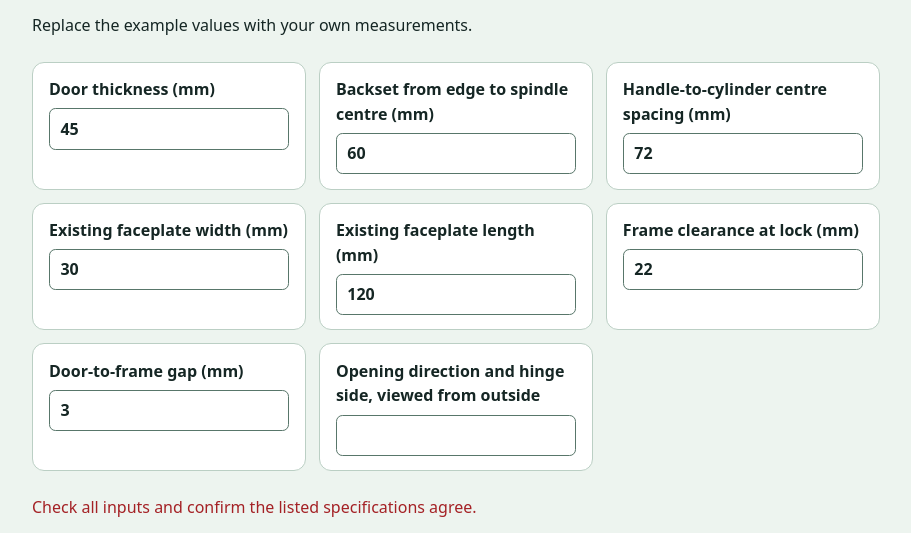
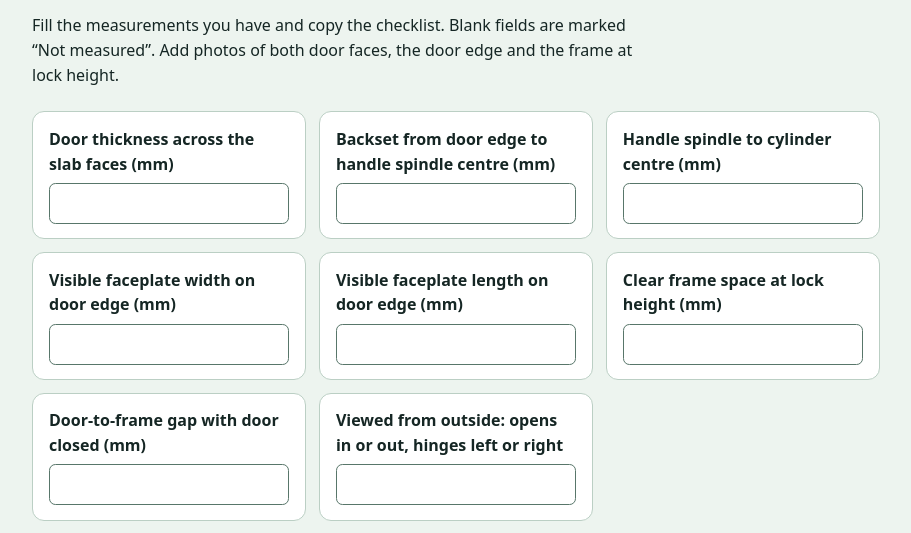
Before and after one commit to Elechid/smart-lock-measurement-checklist, a plain HTML site: page index.html in a window 1280 px wide. Shown: the part 265-798 px from the top of the page, without its empty margins (184-1095 px from the left). Drawn offline with Linux system fonts and the light colour scheme.

Commit message:
Improve bilingual inputs, results and related guide links

```diff
--- a/app.mjs
+++ b/app.mjs
@@ -14,9 +14,9 @@ const fields = selected.fields.map(([, , initial, min, step, max]) => {
   const label = document.createElement('label');
   const text = document.createElement('span');
   const input = document.createElement('input');
-  input.required = true;
-  input.value = initial;
-  if (typeof initial === 'number') {
+  input.required = false;
+  input.value = initial ?? '';
+  if (min !== undefined) {
     input.type = 'number';
     input.min = min;
     input.step = step ?? 'any';
@@ -40,10 +40,10 @@ const cards = selected.labels.map(() => {
 
 function render() {
   let values = [];
-  let invalid = !fields.every(({input}) => input.validity.valid && input.value.trim());
+  let invalid = !fields.every(({input}) => input.validity.valid);
   if (!invalid) {
     try {
-      values = selected.calculate(...fields.map(({input}) => input.type === 'number' ? input.valueAsNumber : input.value.trim()));
+      values = selected.calculate(...fields.map(({input}) => input.value.trim() ? (input.type === 'number' ? input.valueAsNumber : input.value.trim()) : null));
     } catch (error) {
       if (!(error instanceof RangeError)) throw error;
       invalid = true;
@@ -56,11 +56,11 @@ function render() {
   cards.forEach(({output}, index) => {
     const value = values[index];
     const unit = selected.labels[index][2];
-    output.textContent = invalid ? '—' : typeof value === 'boolean'
+    output.textContent = invalid ? '—' : value == null ? ['Unconfirmed','待確認'][locale] : Array.isArray(value) ? value[locale] : typeof value === 'string' ? value : typeof value === 'boolean'
       ? (value ? ['Yes','是'] : ['No','否'])[locale]
       : format.format(Math.abs(value) < 1e-9 ? 0 : value) + (unit ? ' ' + unit : '');
   });
-  byId('measurements').value = invalid ? '' : values.map((value, i) => selected.fields[i][locale] + ' — ' + value).join('\n');
+  byId('measurements').value = invalid ? '' : [selected.title[locale], ...values.map((value, i) => selected.fields[i][locale] + ' — ' + (value ?? ['Not measured','未量'][locale])), ['Photos: outside, inside, door edge and frame by the lock.','相片：門外、門內、門邊及鎖位門框。'][locale]].join('\n');
 }
 
 function localize() {
@@ -69,10 +69,12 @@ function localize() {
   language.textContent = locale ? 'English' : '繁體中文';
   language.lang = locale ? 'en' : 'zh-Hant';
   byId('title').textContent = selected.title[locale];
-  byId('intro').textContent = ['Replace the example values with your own measurements.','請用你的實際規格或量度結果取代示例數字。'][locale];
+  byId('intro').textContent = selected.intro[locale];
   byId('note').textContent = selected.note[locale];
   byId('source').textContent = ['Source code','原始碼'][locale];
   byId('brand').href = 'https://elechid.com' + (locale ? '/' : '/en/');
+  byId('guide').href = 'https://elechid.com' + (locale ? '' : '/en') + '/blogs/news/' + selected.guide;
+  byId('guide').textContent = ['Read the Elechid guide','閱讀 Elechid 選購及安裝指南'][locale];
   byId('error').textContent = ['Check all inputs and confirm the listed specifications agree.','請核對各欄輸入，並確認規格互相一致。'][locale];
   byId('checklist').hidden = !lockMode;
   byId('list-label').textContent = ['Measurement record','量度紀錄'][locale];
--- a/index.html
+++ b/index.html
@@ -46,5 +46,5 @@ form:empty,.results:empty { display:none; }
 </section>
 <p id="note"></p>
 <noscript>JavaScript is required. 此工具需要 JavaScript。</noscript>
-<p><a id="source" href="https://github.com/Elechid/smart-lock-measurement-checklist">Source code</a></p>
+<p><a id="guide" href="https://elechid.com/en/blogs/news/smart-door-lock-hong-kong-guide">Read the Elechid guide</a> · <a id="source" href="https://github.com/Elechid/smart-lock-measurement-checklist">Source code</a></p>
 </main></body></html>
--- a/settings.mjs
+++ b/settings.mjs
@@ -3,18 +3,11 @@ import { lock } from './tools.mjs';
 export const tools = {
   lock: {
     title: ['Smart lock door measurement checklist','智能門鎖門身量度清單'],
-    fields: [
-      ['Door thickness (mm)','門厚（毫米）',45,1],
-      ['Backset from edge to spindle centre (mm)','門邊至手柄軸中心（毫米）',60,1],
-      ['Handle-to-cylinder centre spacing (mm)','手柄軸至鎖膽中心（毫米）',72,1],
-      ['Existing faceplate width (mm)','現有鎖體面板闊（毫米）',30,1],
-      ['Existing faceplate length (mm)','現有鎖體面板長（毫米）',120,1],
-      ['Frame clearance at lock (mm)','鎖位門框空間（毫米）',22,0],
-      ['Door-to-frame gap (mm)','門扇與門框縫隙（毫米）',3,0],
-      ['Opening direction and hinge side, viewed from outside','從門外看開門方向及鉸鏈位置',''],
-    ],
+    fields: [["Door thickness across the slab faces (mm)", "量門扇內外兩面之間的厚度（毫米）", null, 1], ["Backset from door edge to handle spindle centre (mm)", "由門邊量至手柄軸中心（毫米）", null, 1], ["Handle spindle to cylinder centre (mm)", "量手柄軸中心至鎖膽中心（毫米）", null, 1], ["Visible faceplate width on door edge (mm)", "量門邊鎖體面板闊度（毫米）", null, 1], ["Visible faceplate length on door edge (mm)", "量門邊鎖體面板長度（毫米）", null, 1], ["Clear frame space at lock height (mm)", "在鎖位高度量門框可用空間（毫米）", null, 0], ["Door-to-frame gap with door closed (mm)", "關門後量門扇至門框縫隙（毫米）", null, 0], ["Viewed from outside: opens in or out, hinges left or right", "從門外看：向內或向外開、鉸鏈在左或右", ""]],
     labels: [],
+    guide: "smart-door-lock-hong-kong-guide",
+    intro: ["Fill the measurements you have and copy the checklist. Blank fields are marked “Not measured”. Add photos of both door faces, the door edge and the frame at lock height.", "填已量的數字，再複製清單。空白項會標為「未量」。請附上門內、門外、門邊及鎖位高度的門框相片。"],
     calculate: lock,
-    note: ['Replace every example value with your actual measurement. Send the list and photos of both door faces and the door edge to the installer. They should confirm fit, lock body and installation requirements before purchase.', '請把每個示例值換成實際量度值，連同門內、門外及門邊相片交給安裝師傅。買之前由師傅確認兼容性、鎖體和安裝要求。'],
+    note: ["Ask the installer to confirm lock compatibility and installation before ordering.", "落單前請由安裝師傅確認鎖體兼容及安裝要求。"],
   },
 };
--- a/tools.mjs
+++ b/tools.mjs
@@ -1 +1 @@
-export function lock(...measurements) { return measurements; }
+export function lock(...values) { return values; }
```
Also changed, not shown: 1 other file.
